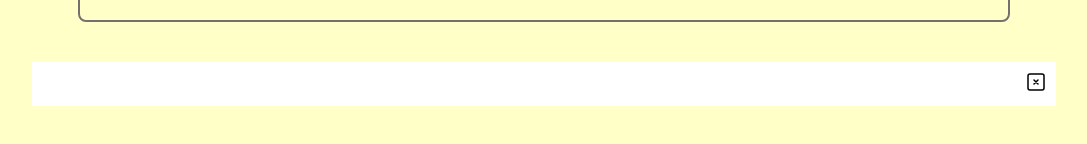
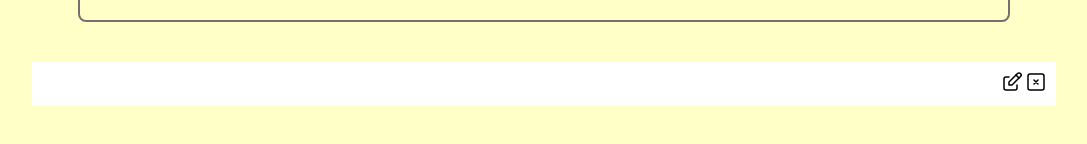
Before and after one commit to singlarobin/ToDo-s, a React (Create React App) app: page / in a window 1280 px wide. Both pictures are taken after a click on the element 1068 px from the left and 170 px from the top of the page. Shown: the part 188-332 px from the top of the page, without its empty margins (96-1183 px from the left). Built offline with nearby package versions, Linux system fonts and the light colour scheme.

Commit message:
task can be edited.

```diff
--- a/src/component/Generate/index.js
+++ b/src/component/Generate/index.js
@@ -23,17 +23,27 @@ const Generate = () => {
         localStorage.setItem('ToDoList', JSON.stringify(toDoList));
     }, [toDoList]);
 
-    const handleAddNewTask = useCallback(item => setToDoList(!isEmptyString(toDoList)?[...toDoList, item]: [item]), [toDoList]);
-    const handleDeleteTask = useCallback(index=> {
-        const currList = toDoList.filter(item => item!== toDoList[index]);
+    const handleAddNewTask = useCallback(item => setToDoList(!isEmptyString(toDoList) ? [...toDoList, item] : [item]), [toDoList]);
+    const handleDeleteTask = useCallback(index => {
+        const currList = toDoList.filter(item => item !== toDoList[index]);
+        setToDoList(currList);
+    }, [toDoList]);
+
+    const handleEditTask = useCallback((index, taskName) => {
+        const currList = toDoList.map((item, currIndex) => {
+            if (currIndex === index) {
+                item.name = taskName;
+            }
+            return item;
+        });
         setToDoList(currList);
     }, [toDoList]);
 
     console.log('generate:', toDoList);
     return <Div>
         <AddNewTask handleAddNewTask={handleAddNewTask} />
-        <List toDoList={toDoList} handleDeleteTask={handleDeleteTask} />
-    </Div>
+        <List toDoList={toDoList} handleEditTask={handleEditTask} handleDeleteTask={handleDeleteTask} />
+    </Div>;
 
 };
 
--- a/src/component/Item/index.js
+++ b/src/component/Item/index.js
@@ -1,7 +1,10 @@
 import styled from 'styled-components';
 import IconButton from '../IconButton';
 import DeleteIcon from '../../assets/deleteIcon';
-import React from 'react';
+import EditIcon from '../../assets/editIcon';
+import DoneIcon from '../../assets/doneIcon';
+import React, { Fragment, useCallback, useState } from 'react';
+import Input from '../input';
 
 const Container = styled.div`
     display: flex;
@@ -16,13 +19,39 @@ const Div = styled.div`
 `;
 
 const Item = React.memo(props => {
-    const { index, toDoItem:{name, completed}, handleDeleteItem } = props;
+    const { index, toDoItem: { name, completed }, handleEditItem, handleDeleteItem } = props;
+    const [isEdit, setIsEdit] = useState(false);
+    const [taskName, setTaskName] = useState('');
+
+    const handleEditButtonClick = useCallback(() => {
+        setIsEdit(true);
+        setTaskName(name);
+    }, [name]);
+    const handleDoneButtonClick = useCallback(() => {
+        setIsEdit(false);
+        handleEditItem(index, taskName);
+    }, [index, taskName, handleEditItem]);
+
+    const handleInputTextChange = useCallback(e => setTaskName(e.target.value), []);
 
     return <Container>
-        <Div>{name}</Div>
-        <IconButton onClick={() =>handleDeleteItem(index)}>
-            <DeleteIcon/>
-        </IconButton>
+        {isEdit ? <Fragment>
+            <Input placeholderValue={'Task Name'} rows={1} inputText={taskName}
+                handleChange={handleInputTextChange} style={{ flexGrow: '1', padding: '0rem' }} />
+            <IconButton onClick={handleDoneButtonClick}>
+                <DoneIcon />
+            </IconButton>
+        </Fragment> : <Fragment>
+            <Div>{name}</Div>
+            <IconButton onClick={handleEditButtonClick}>
+                <EditIcon />
+            </IconButton>
+            <IconButton onClick={() => handleDeleteItem(index)}>
+                <DeleteIcon />
+            </IconButton>
+        </Fragment>}
+
+
     </Container>;
 });
 
--- a/src/component/List/index.js
+++ b/src/component/List/index.js
@@ -15,15 +15,15 @@ const EmptyDiv = styled.div`
 `;
 
 const List = React.memo(props => {
-    const { toDoList, handleDeleteTask } = props;
+    const { toDoList, handleEditTask, handleDeleteTask } = props;
 
-    const handleDeleteItem = useCallback(index => {
-        handleDeleteTask(index);
-    }, [handleDeleteTask]);
-    console.log(isEmptyString(toDoList));
+    const handleEditItem = useCallback((index, taskName) => handleEditTask(index, taskName), [handleEditTask]);
+    const handleDeleteItem = useCallback(index => handleDeleteTask(index), [handleDeleteTask]);
+
     return <Div>
         {!isEmptyString(toDoList) && toDoList.length !== 0 ? (toDoList.map((item, index) => {
-            return <Item key={index} index={index} toDoItem={item} handleDeleteItem={handleDeleteItem} />
+            return <Item key={index} index={index} toDoItem={item}
+                handleEditItem={handleEditItem} handleDeleteItem={handleDeleteItem} />
         })) : <EmptyDiv>No Task!</EmptyDiv>}
     </Div>
 });
--- a/src/component/addNewTask/index.js
+++ b/src/component/addNewTask/index.js
@@ -20,16 +20,12 @@ const AddNewTask = React.memo(props => {
   const { handleAddNewTask } = props;
 
 
-  const handleInputTextChange = useCallback((e) => {
-    console.log(e.target.value);
-    setTaskName(e.target.value);
-  }, []);
+  const handleInputTextChange = useCallback((e) => setTaskName(e.target.value), []);
 
   const handleAddButton = useCallback(() => {
-    const currList = { name: taskName, completed: false };
-    // setTimeout(() => setTaskName(''),0);
+    const currTask = { name: taskName, completed: false };
     setTaskName('');
-    handleAddNewTask(currList);
+    handleAddNewTask(currTask);
   }, [taskName, handleAddNewTask]);
 
   return <Container>
--- a/src/component/input/index.js
+++ b/src/component/input/index.js
@@ -6,6 +6,7 @@ const StyledTextArea = styled.textarea`
     padding: 0.5rem;
     resize: none;
     border: none;
+    outline:none;
 
     ::placeholder {
         opacity: 0.75;
```
